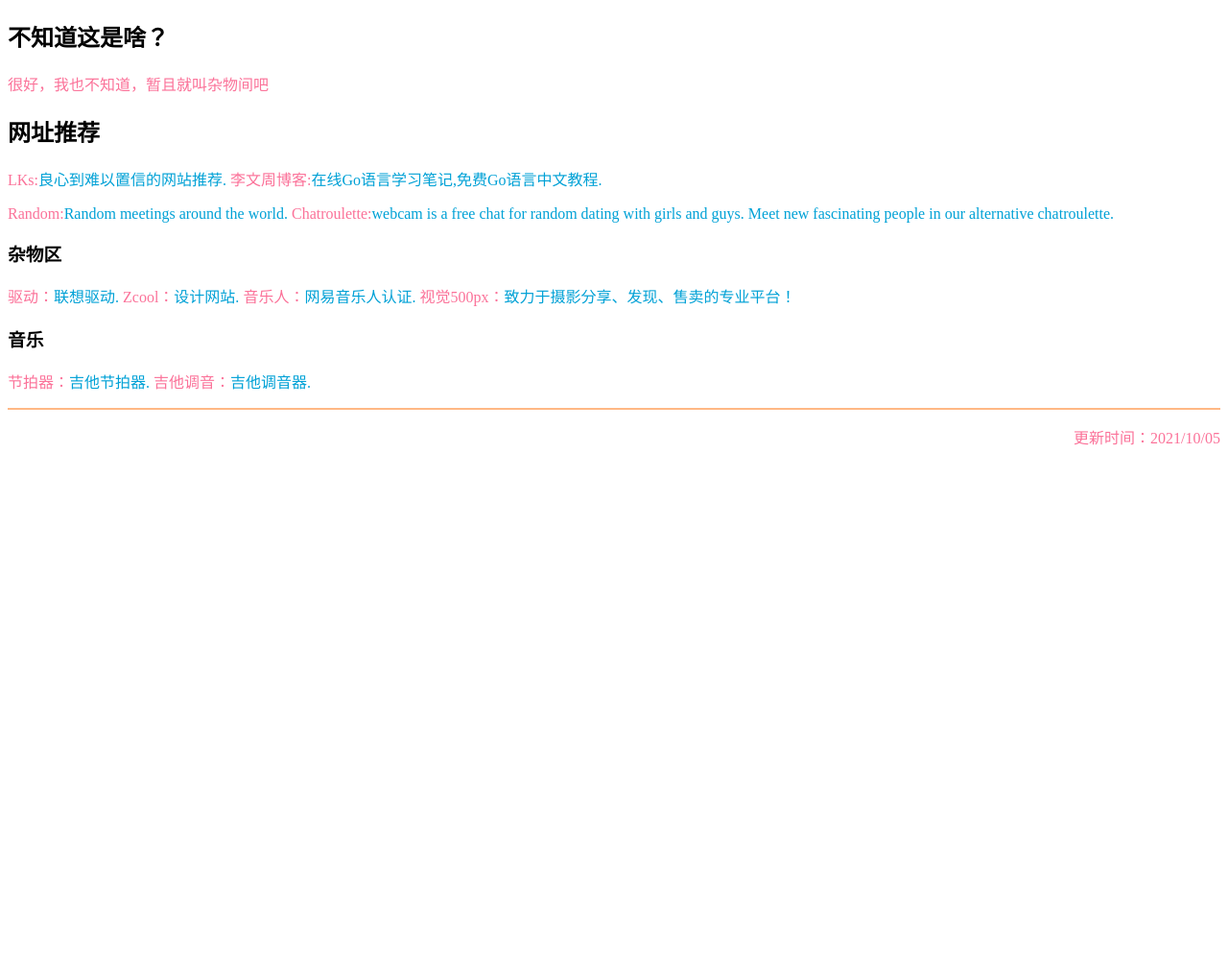
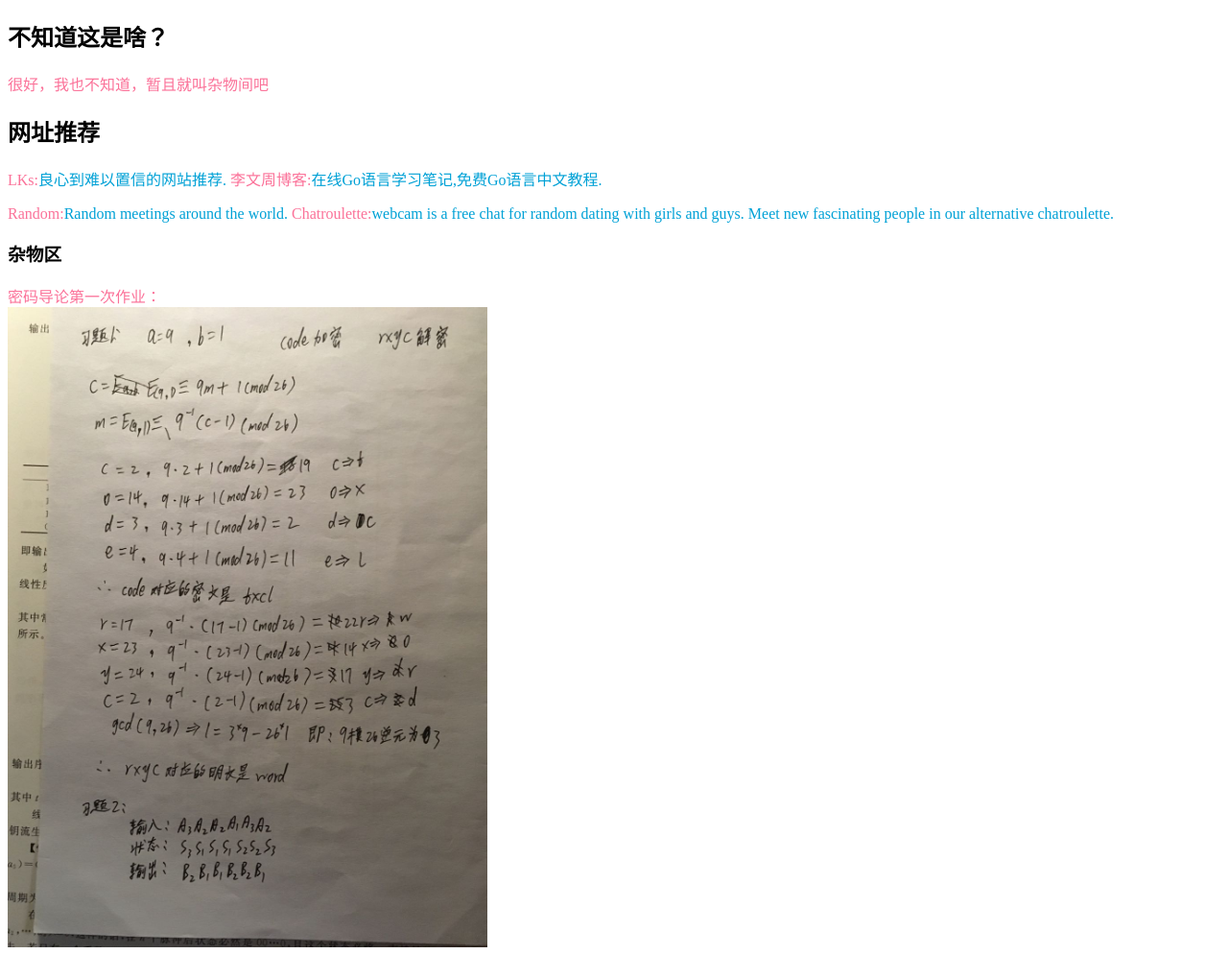
Before and after one commit to LynnDog/LynnDog.github.io, a plain HTML site: page index.html in a window 1280 px wide. Shown: the top 994 px of the page at 96% size. Before the commit the page ends 800 px from the top, so only its background shows below. Drawn offline with Linux system fonts and the light colour scheme.

Commit message:
Add files via upload

```diff
--- a/index.html
+++ b/index.html
@@ -24,6 +24,9 @@
 		Chatroulette:<a target="_black" href="https://camki.com/" >webcam is a free chat for random dating with girls and guys. Meet new fascinating people in our alternative chatroulette.</a>
 		</p>
 		<h3 >杂物区</h3>
+		<p>密码导论第一次作业：<br />
+		<img src="img/密码导论第一次作业.jpg" sizes="500" width="500">
+		</p>
 		<p>
 		驱动：<a target="_black" href="https://newsupport.lenovo.com.cn/driveList.html?fromsource=driveList&selname=MP1SFP6D" >联想驱动.</a>
 		Zcool：<a target="_black" href="https://www.zcool.com.cn/" >设计网站.</a>
@@ -36,6 +39,6 @@
 		吉他调音：<a target="_black" href="https://www.xiwnn.com/tiaoyin/guitar" >吉他调音器.</a>
 		</p>
 		<hr color="#ffb885"/>
-		<p align="right">更新时间：<time>2021/10/05</time></p>
+		<p align="right">更新时间：<time>2021/10/07</time></p>
 	</body>
 </html>
```
Also changed, not shown: img/1.png (added), img/1头像.png (added), img/密码导论第一次作业.jpg (added).
